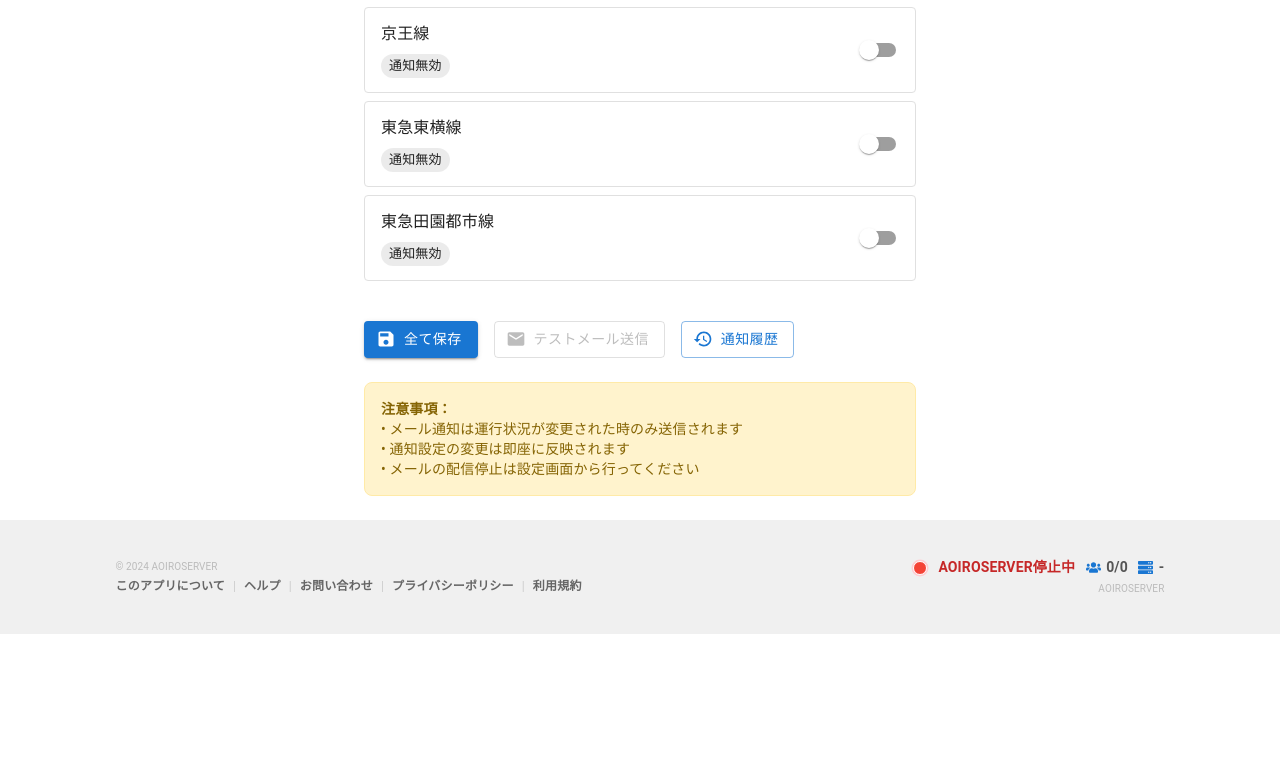
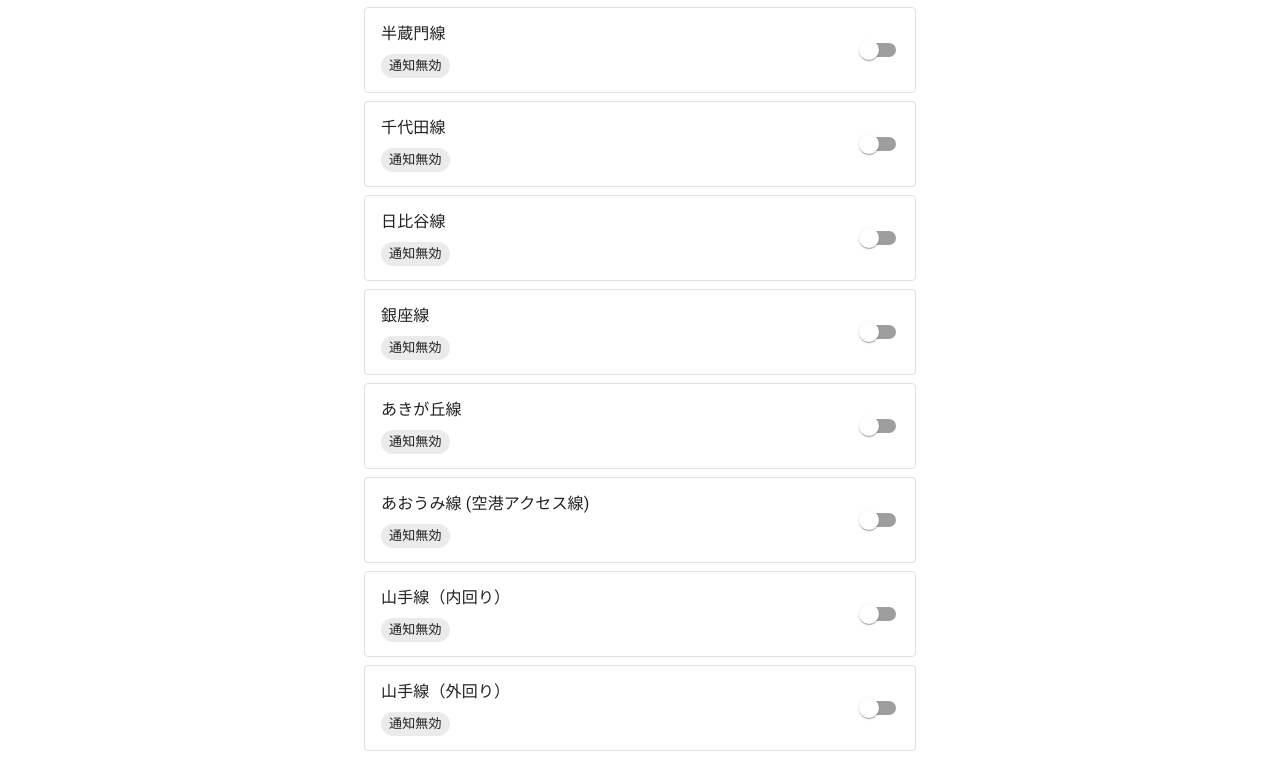
Before and after one commit to AOIROSERVER/aoiro-web, a Next.js app: page /settings/email-notification in a window 1280 px wide. Shown: the part 1052-1810 px from the top of the page. Before the commit the page ends 1686 px from the top, so only its background shows below. Built offline with nearby package versions, Linux system fonts and the light colour scheme; no server answers.

Commit message:
chore: Netlify用にnext export対応

```diff
--- /dev/null
+++ b/scripts/add-missing-lines.js
@@ -0,0 +1,92 @@
+require('dotenv').config({ path: '.env.local' });
+const { createClient } = require('@supabase/supabase-js');
+
+// Supabaseクライアントの初期化
+const supabaseUrl = process.env.NEXT_PUBLIC_SUPABASE_URL;
+const supabaseKey = process.env.NEXT_PUBLIC_SUPABASE_ANON_KEY;
+
+if (!supabaseUrl || !supabaseKey) {
+  console.error('❌ Supabase環境変数が設定されていません');
+  console.error('NEXT_PUBLIC_SUPABASE_URL:', !!supabaseUrl);
+  console.error('NEXT_PUBLIC_SUPABASE_ANON_KEY:', !!supabaseKey);
+  process.exit(1);
+}
+
+const supabase = createClient(supabaseUrl, supabaseKey);
+
+// 不足している路線ID
+const missingLineIds = ['JO', 'M', 'Z', 'C', 'H', 'G', 'AK', 'AU'];
+
+async function addMissingLines() {
+  try {
+    console.log('🔧 不足している路線の通知設定を追加開始');
+
+    // 既存の通知設定を取得
+    const { data: existingSettings, error: fetchError } = await supabase
+      .from('anonymous_email_notification_settings')
+      .select('*');
+
+    if (fetchError) {
+      console.error('❌ 既存設定の取得に失敗:', fetchError);
+      return;
+    }
+
+    console.log(`📧 既存の通知設定: ${existingSettings.length}件`);
+
+    // メールアドレスごとに不足している路線の設定を追加
+    const emailGroups = new Map();
+
+    existingSettings.forEach(setting => {
+      if (!emailGroups.has(setting.email)) {
+        emailGroups.set(setting.email, new Set());
+      }
+      emailGroups.get(setting.email).add(setting.line_id);
+    });
+
+    let addedCount = 0;
+    const insertPromises = [];
+
+    for (const [email, existingLineIds] of emailGroups) {
+      for (const lineId of missingLineIds) {
+        if (!existingLineIds.has(lineId)) {
+          const insertData = {
+            email: email,
+            line_id: lineId,
+            enabled: true,
+            delay_notification: true,
+            suspension_notification: true,
+            recovery_notification: true,
+            notification_frequency: 'immediate'
+          };
+
+          insertPromises.push(
+            supabase
+              .from('anonymous_email_notification_settings')
+              .insert(insertData)
+              .then(result => {
+                if (result.error) {
+                  console.error(`❌ ${email}の${lineId}設定追加失敗:`, result.error);
+                } else {
+                  console.log(`✅ ${email}の${lineId}設定を追加`);
+                  addedCount++;
+                }
+              })
+          );
+        }
+      }
+    }
+
+    if (insertPromises.length > 0) {
+      await Promise.all(insertPromises);
+      console.log(`✅ 完了: ${addedCount}件の設定を追加しました`);
+    } else {
+      console.log('ℹ️ 追加する設定はありません');
+    }
+
+  } catch (error) {
+    console.error('❌ スクリプト実行エラー:', error);
+  }
+}
+
+// スクリプト実行
+addMissingLines();
--- a/src/app/api/email-notify/route.ts
+++ b/src/app/api/email-notify/route.ts
@@ -102,7 +102,7 @@ export async function POST(request: Request) {
           <div style="background-color: #ffffff; padding: 32px 24px; border-bottom: 1px solid #e1e5e9;">
             <div style="display: flex; align-items: center;">
               <div style="width: 48px; height: 48px; background-color: #dc2626; border-radius: 10px; display: flex; align-items: center; justify-content: center; margin-right: 12px;">
-                <img src="https://i.imgur.com/LpVQ7YZ.jpeg" style="width: 48px; height: 48px; border-radius: 10px;" alt="電車アイコン" />
+                <img src="https://i.imgur.com/DG8qto5.png" style="width: 48px; height: 48px; border-radius: 10px;" alt="電車アイコン" />
               </div>
               <div>
                 <h1 style="margin: 0; font-size: 20px; font-weight: 600; color: #1f2937;">運行情報メールサービス</h1>
--- a/src/app/api/registration-confirmation/route.ts
+++ b/src/app/api/registration-confirmation/route.ts
@@ -50,7 +50,7 @@ export async function POST(request: Request) {
           <div style="background-color: #ffffff; padding: 32px 24px; border-bottom: 1px solid #e1e5e9;">
             <div style="display: flex; align-items: center;">
               <div style="width: 32px; height: 32px; background-color: #dc2626; border-radius: 6px; display: flex; align-items: center; justify-content: center; margin-right: 12px;">
-                <img src="https://i.imgur.com/LpVQ7YZ.jpeg" style="width: 32px; height: 32px; border-radius: 6px;" alt="電車アイコン" />
+                <img src="https://i.imgur.com/DG8qto5.png" style="width: 32px; height: 32px; border-radius: 6px;" alt="電車アイコン" />
               </div>
               <div>
                 <h1 style="margin: 0; font-size: 20px; font-weight: 600; color: #1f2937;">運行情報メールサービス</h1>
--- a/src/app/api/save-train-status/route.ts
+++ b/src/app/api/save-train-status/route.ts
@@ -279,7 +279,7 @@ async function sendEmailNotification({
           <div style="background-color: #ffffff; padding: 32px 24px; border-bottom: 1px solid #e1e5e9;">
             <div style="display: flex; align-items: center;">
               <div style="width: 48px; height: 48px; background-color: #dc2626; border-radius: 10px; display: flex; align-items: center; justify-content: center; margin-right: 12px;">
-                <img src="https://i.imgur.com/LpVQ7YZ.jpeg" style="width: 48px; height: 48px; border-radius: 10px;" alt="電車アイコン" />
+                <img src="https://i.imgur.com/DG8qto5.png" style="width: 48px; height: 48px; border-radius: 10px;" alt="電車アイコン" />
               </div>
               <div>
                 <h1 style="margin: 0; font-size: 20px; font-weight: 600; color: #1f2937;">運行情報メールサービス</h1>
--- a/src/app/api/send-summary-notifications/route.ts
+++ b/src/app/api/send-summary-notifications/route.ts
@@ -149,7 +149,7 @@ function createSummary(history: any[], frequency: string): string {
         <div style="background-color: #ffffff; padding: 32px 24px; border-bottom: 1px solid #e1e5e9;">
           <div style="display: flex; align-items: center;">
                           <div style="width: 32px; height: 32px; background-color: #dc2626; border-radius: 6px; display: flex; align-items: center; justify-content: center; margin-right: 12px;">
-                <img src="https://i.imgur.com/LpVQ7YZ.jpeg" style="width: 32px; height: 32px; border-radius: 6px;" alt="電車アイコン" />
+                <img src="https://i.imgur.com/DG8qto5.png" style="width: 32px; height: 32px; border-radius: 6px;" alt="電車アイコン" />
               </div>
             <div>
               <h1 style="margin: 0; font-size: 20px; font-weight: 600; color: #1f2937;">運行情報メールサービス</h1>
--- a/src/app/api/test-email/route.ts
+++ b/src/app/api/test-email/route.ts
@@ -49,7 +49,7 @@ export async function POST(request: Request) {
           <div style="background-color: #ffffff; padding: 32px 24px; border-bottom: 1px solid #e1e5e9;">
             <div style="display: flex; align-items: center;">
               <div style="width: 32px; height: 32px; background-color: #dc2626; border-radius: 6px; display: flex; align-items: center; justify-content: center; margin-right: 12px;">
-                <img src="https://i.imgur.com/LpVQ7YZ.jpeg" style="width: 32px; height: 32px; border-radius: 6px;" alt="電車アイコン" />
+                <img src="https://i.imgur.com/DG8qto5.png" style="width: 32px; height: 32px; border-radius: 6px;" alt="電車アイコン" />
               </div>
               <div>
                 <h1 style="margin: 0; font-size: 20px; font-weight: 600; color: #1f2937;">運行情報メールサービス</h1>
--- a/src/app/settings/notification/page.tsx
+++ b/src/app/settings/notification/page.tsx
@@ -87,7 +87,7 @@ export default function NotificationSettingsPage() {
       } else {
         // 新しい設定を作成（全路線に対して）
         console.log('🔧 新規設定の作成開始');
-        const lineIds = ['HA', 'HS', 'JB', 'JC', 'JK', 'JT', 'JY1', 'JY2', 'KB', 'KK', 'CA'];
+        const lineIds = ['HA', 'HS', 'JB', 'JC', 'JK', 'JT', 'JY1', 'JY2', 'KB', 'KK', 'CA', 'JO', 'M', 'Z', 'C', 'H', 'G', 'AK', 'AU'];
 
         console.log('🔧 作成する路線:', lineIds);
 
--- a/src/components/AnonymousEmailNotificationSettings.tsx
+++ b/src/components/AnonymousEmailNotificationSettings.tsx
@@ -29,11 +29,20 @@ interface LineInfo {
 
 const lineData: LineInfo[] = [
   { id: 'CA', name: '東海道新幹線' },
-  { id: 'JB', name: '山手線' },
+  { id: 'JB', name: '総武線' },
   { id: 'JC', name: '中央線' },
   { id: 'JK', name: '京浜東北線' },
   { id: 'JT', name: '東海道線' },
-  { id: 'JY', name: 'JR山手線' },
+  { id: 'JO', name: '横須賀線' },
+  { id: 'M', name: '丸の内線' },
+  { id: 'Z', name: '半蔵門線' },
+  { id: 'C', name: '千代田線' },
+  { id: 'H', name: '日比谷線' },
+  { id: 'G', name: '銀座線' },
+  { id: 'AK', name: 'あきが丘線' },
+  { id: 'AU', name: 'あおうみ線 (空港アクセス線)' },
+  { id: 'JY1', name: '山手線（内回り）' },
+  { id: 'JY2', name: '山手線（外回り）' },
   { id: 'KB', name: '京浜急行線' },
   { id: 'KK', name: '京王線' },
   { id: 'HA', name: '東急東横線' },
--- a/src/components/EmailNotificationSettings.tsx
+++ b/src/components/EmailNotificationSettings.tsx
@@ -36,11 +36,20 @@ interface LineInfo {
 
 const lineData: LineInfo[] = [
   { id: 'CA', name: '東海道新幹線' },
-  { id: 'JB', name: '山手線' },
+  { id: 'JB', name: '総武線' },
   { id: 'JC', name: '中央線' },
   { id: 'JK', name: '京浜東北線' },
   { id: 'JT', name: '東海道線' },
-  { id: 'JY', name: 'JR山手線' },
+  { id: 'JO', name: '横須賀線' },
+  { id: 'M', name: '丸の内線' },
+  { id: 'Z', name: '半蔵門線' },
+  { id: 'C', name: '千代田線' },
+  { id: 'H', name: '日比谷線' },
+  { id: 'G', name: '銀座線' },
+  { id: 'AK', name: 'あきが丘線' },
+  { id: 'AU', name: 'あおうみ線 (空港アクセス線)' },
+  { id: 'JY1', name: '山手線（内回り）' },
+  { id: 'JY2', name: '山手線（外回り）' },
   { id: 'KB', name: '京浜急行線' },
   { id: 'KK', name: '京王線' },
   { id: 'HA', name: '東急東横線' },
```
